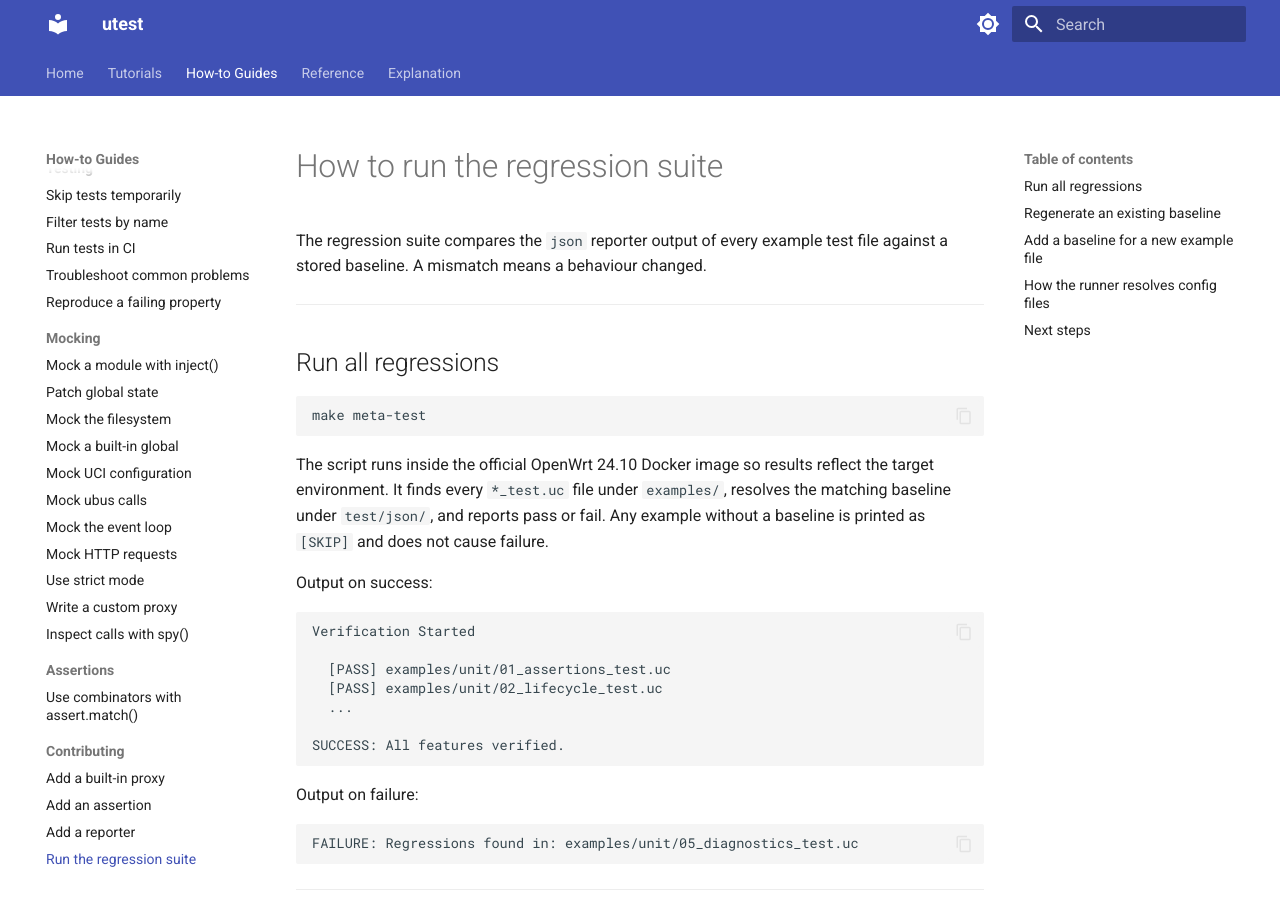
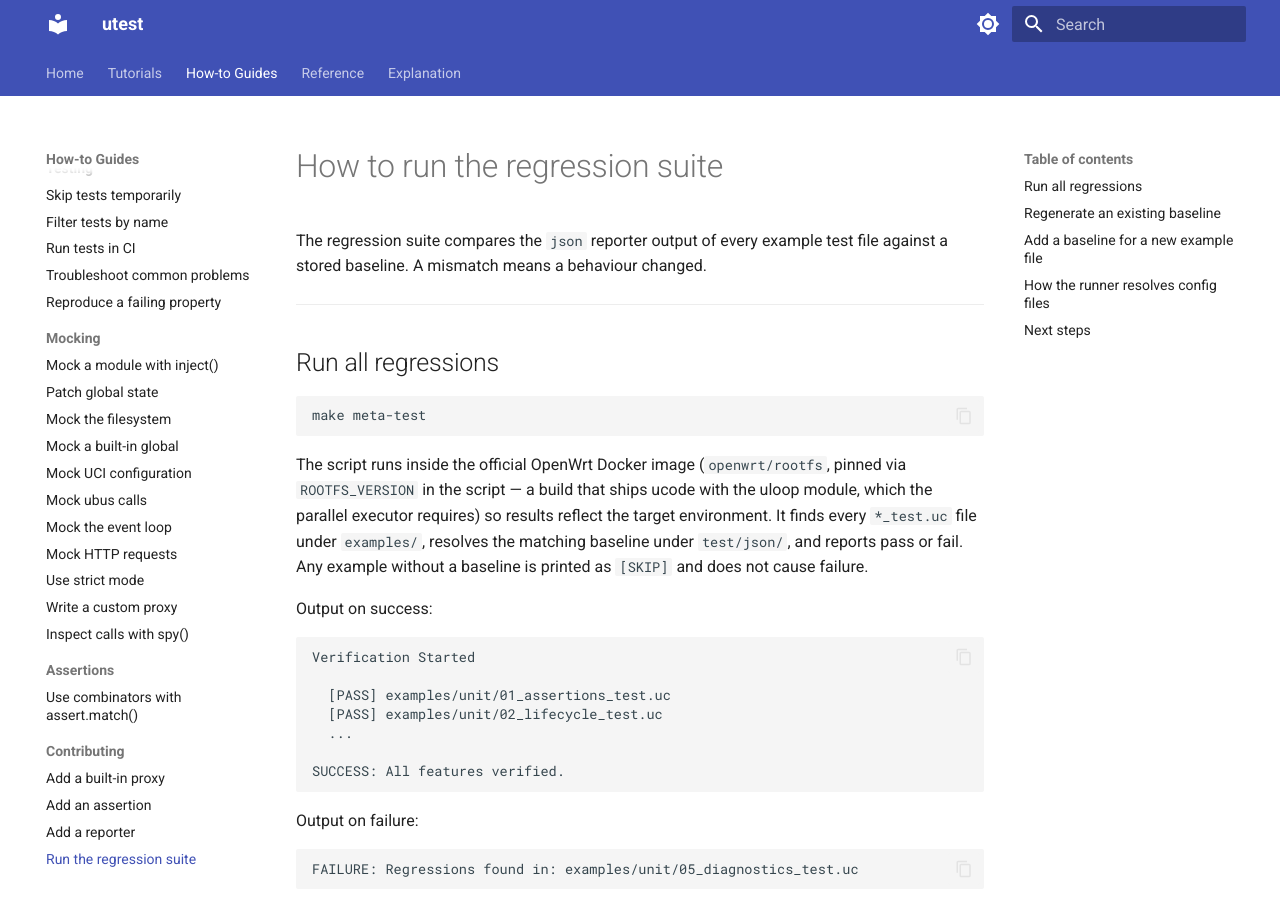
Before and after one commit to m00qek/utest, an MkDocs documentation site: the page built from docs/how-to/contributor/run-regression.md, in a window 1280 px wide and 900 px high. Built offline with MkDocs 1.6.1 and Material for MkDocs 9.7.7, drawn with Linux system fonts in a browser that asks for light colours.

Commit message:
build: run tests on uloop-capable rootfs image (25.12.4)
Phase 1 of the parallel-executor uloop migration: the test image must
ship ucode with the uloop module. openwrt/rootfs:x86-64-openwrt-24.10
lacks it; x86-64-25.12.4 has it, and the full existing suite passes there.

- Point Makefile + meta-test.sh at openwrt/rootfs:x86-64-25.12.4 via a new
  ROOTFS_VERSION, decoupled from SDK_VERSION (which drives make package).
  Newer rootfs tags dropped the '-openwrt-' infix and carry the full
  version, so the tag is built as ${ARCH}-${ROOTFS_VERSION}.
- Add --tmpfs /tmp:mode=1777 to the docker runs: this image ships /tmp as
  0755 root-owned, so utest.sh's 'mktemp -d /tmp/...' run dir failed under
  --user (collapsing shim paths to /shims).
- Map the host uid/gid in meta-test.sh's run_verify (it previously ran as
  root, leaving root-owned .utest dirs in the working tree). Verified: the
  suite passes and creates only host-owned files.

build-package.sh is left as-is: the openwrt/sdk image already runs as a
non-root buildbot user, so it produces no root-owned files, and forcing
--user would break the SDK build on hosts where uid != 1000.

````diff
--- a/docs/how-to/contributor/run-regression.md
+++ b/docs/how-to/contributor/run-regression.md
@@ -11,8 +11,10 @@ file against a stored baseline. A mismatch means a behaviour changed.
 make meta-test
 ```
 
-The script runs inside the official OpenWrt 24.10 Docker image so results reflect
-the target environment. It finds every `*_test.uc` file under `examples/`,
+The script runs inside the official OpenWrt Docker image (`openwrt/rootfs`,
+pinned via `ROOTFS_VERSION` in the script — a build that ships ucode with the
+uloop module, which the parallel executor requires) so results reflect the
+target environment. It finds every `*_test.uc` file under `examples/`,
 resolves the matching baseline under `test/json/`, and reports pass or fail. Any
 example without a baseline is printed as `[SKIP]` and does not cause failure.
 
````
Also changed, not shown: 2 other files.
